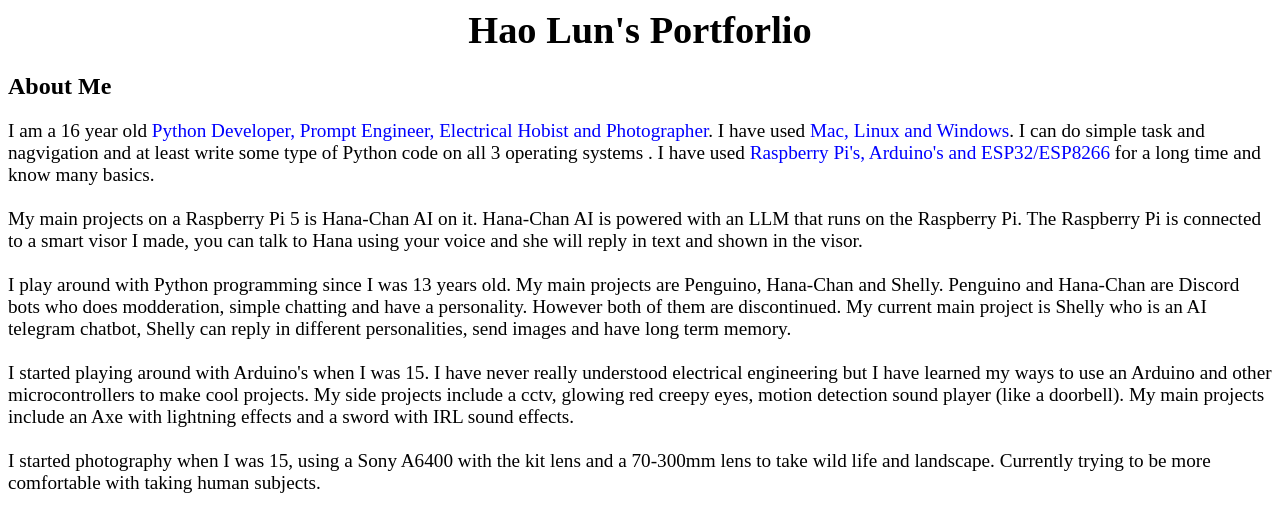
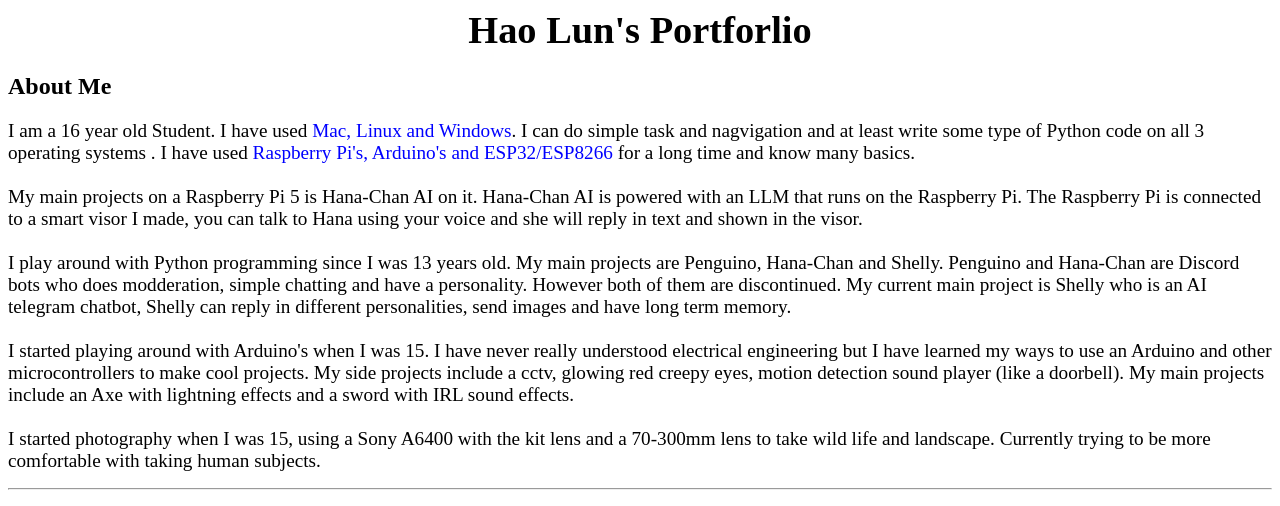
Before and after one commit to Lumi7610/lumi7610.github.io, a plain HTML site: page index.html in a window 1280 px wide. Shown: the top 506 px of the page. Drawn offline with Linux system fonts and the light colour scheme.

Commit message:
Update index.html

```diff
--- a/index.html
+++ b/index.html
@@ -24,7 +24,7 @@
         </h2>
         <p>
             <big>
-                I am a 16 year old <span style="color: blue">Python Developer, Prompt Engineer, Electrical Hobist and Photographer</span>.
+                I am a 16 year old Student.
                 I have used <span style="color: blue">Mac, Linux and Windows</span>. I can do simple task and nagvigation and at least write some type of Python code on all 3 operating systems .
                 I have used <span style="color: blue;">Raspberry Pi's, Arduino's and ESP32/ESP8266</span> for a long time and know many basics.
                 <br><br>My main projects on a Raspberry Pi 5 is Hana-Chan AI on it. Hana-Chan AI is powered with an LLM that runs on the Raspberry Pi.
```
